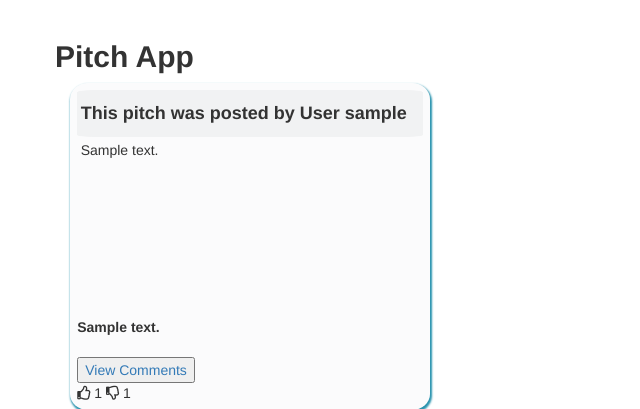
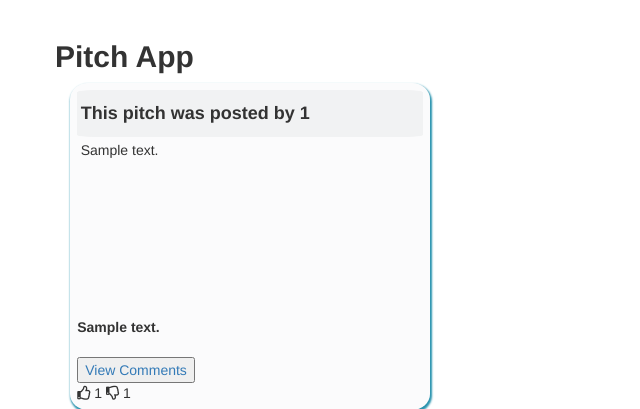
Before and after one commit to antonymburia/Pitch-app, a Flask app: page / in a window 1280 px wide. Shown: the part 52-461 px from the top of the page, without its empty margins (0-640 px from the left). Run offline with Flask 2, Linux system fonts and the light colour scheme; tables that the repository leaves empty hold one stand-in row (values such as "Sample post"); some libraries are stand-ins or nearby versions.

Commit message:
modify files

```diff
--- a/app/main/views.py
+++ b/app/main/views.py
@@ -19,11 +19,11 @@ def index():
     pitches = Pitch.query.all()
     pitch = Pitch.query.filter_by(id=Pitch.id).first()
 
-    name =  User.query.filter_by(id = Pitch.user_id).first()
+    name =  User.query.filter_by(id =pitch.user_id).first()
     comment_form = CommentForm()
     if comment_form.validate_on_submit():
         comment = comment_form.text.data
-        new_comment = Comment(comment = comment,user = current_user, pitch_id = pitch)
+        new_comment = Comment(comment = comment,user_id = current_user, pitch = pitch)
         new_comment.save_comment()
 
         flash('Your comment has been submitted')
--- a/app/templates/index.html
+++ b/app/templates/index.html
@@ -14,7 +14,7 @@
       <div class="content">
         <div class="card">
           <div class="card-header">
-            <h4><b>This pitch was posted by {{name}}</b></h4>
+            <h4><b>This pitch was posted by {{pitch.user_id}}</b></h4>
           </div>
           <div class="card-body">
             {{pitch.content}} <br>
@@ -32,7 +32,6 @@
             <a href="/comments/"><button>View Comments</button></a>
           </div>
           <div class="buttons">
-
               <i class="far fa-thumbs-up"></i>
             {{pitch.likes}}
 
@@ -52,6 +51,7 @@
     border-radius: 5%;
     box-shadow: 1px 2px 2px 1px rgb(41, 147, 174);
     padding: 2%;
+    margin-bottom: 5%;
   }
 
   .card-header {
--- a/config.py
+++ b/config.py
@@ -16,7 +16,7 @@ class Config:
     MAIL_USE_TLS = True
     MAIL_USERNAME = os.environ.get("MAIL_USERNAME")
     MAIL_PASSWORD = os.environ.get("MAIL_PASSWORD")
-    SQLALCHEMY_DATABASE_URI = 'postgresql://ynknhnrzzvnbmr:345042093ed841f20699836d261ac6716e0dadd25944bc523aa0dbde12920921@ec2-54-80-137-25.compute-1.amazonaws.com:5432/dd5q95lbq07p3t'
+    SQLALCHEMY_DATABASE_URI = 'postgres://ynknhnrzzvnbmr:345042093ed841f20699836d261ac6716e0dadd25944bc523aa0dbde12920921@ec2-54-80-137-25.compute-1.amazonaws.com:5432/dd5q95lbq07p3t'
 
 
 
@@ -28,7 +28,7 @@ class ProdConfig(Config):
         Config: The parent configuration class with General configuration settings
 
     '''
-    SQLALCHEMY_DATABASE_URI = 'postgresql://ynknhnrzzvnbmr:345042093ed841f20699836d261ac6716e0dadd25944bc523aa0dbde12920921@ec2-54-80-137-25.compute-1.amazonaws.com:5432/dd5q95lbq07p3t'
+    SQLALCHEMY_DATABASE_URI = 'postgres://ynknhnrzzvnbmr:345042093ed841f20699836d261ac6716e0dadd25944bc523aa0dbde12920921@ec2-54-80-137-25.compute-1.amazonaws.com:5432/dd5q95lbq07p3t'
 
 
 
```
Also changed, not shown: app/templates/auth/login.html (+1 -1 lines), migrations/versions/87cfbdaebb69_mgrate.py (renamed from migrations/versions/a4450d59560c_initial_migration.py, +4 -4 lines).
